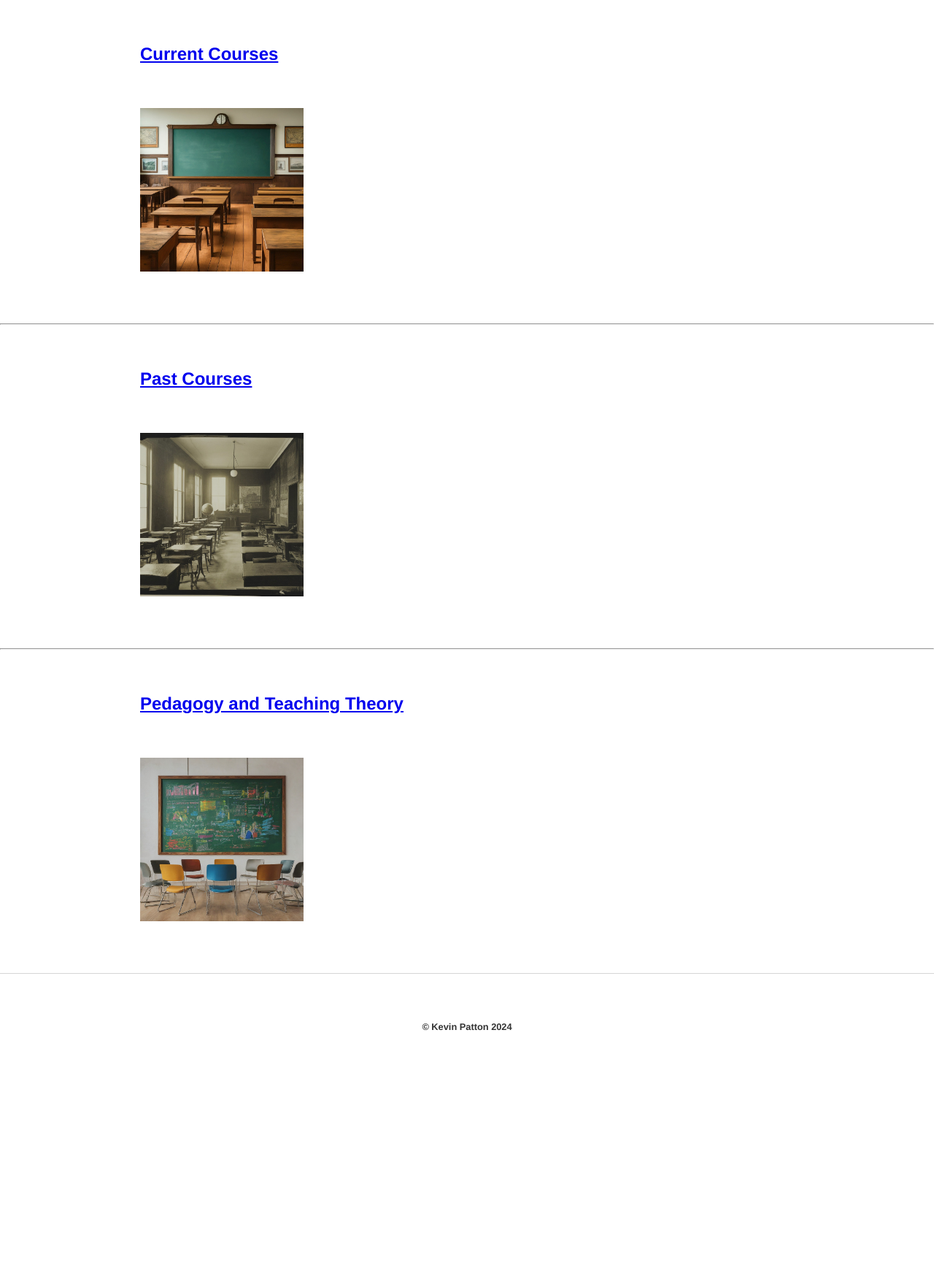
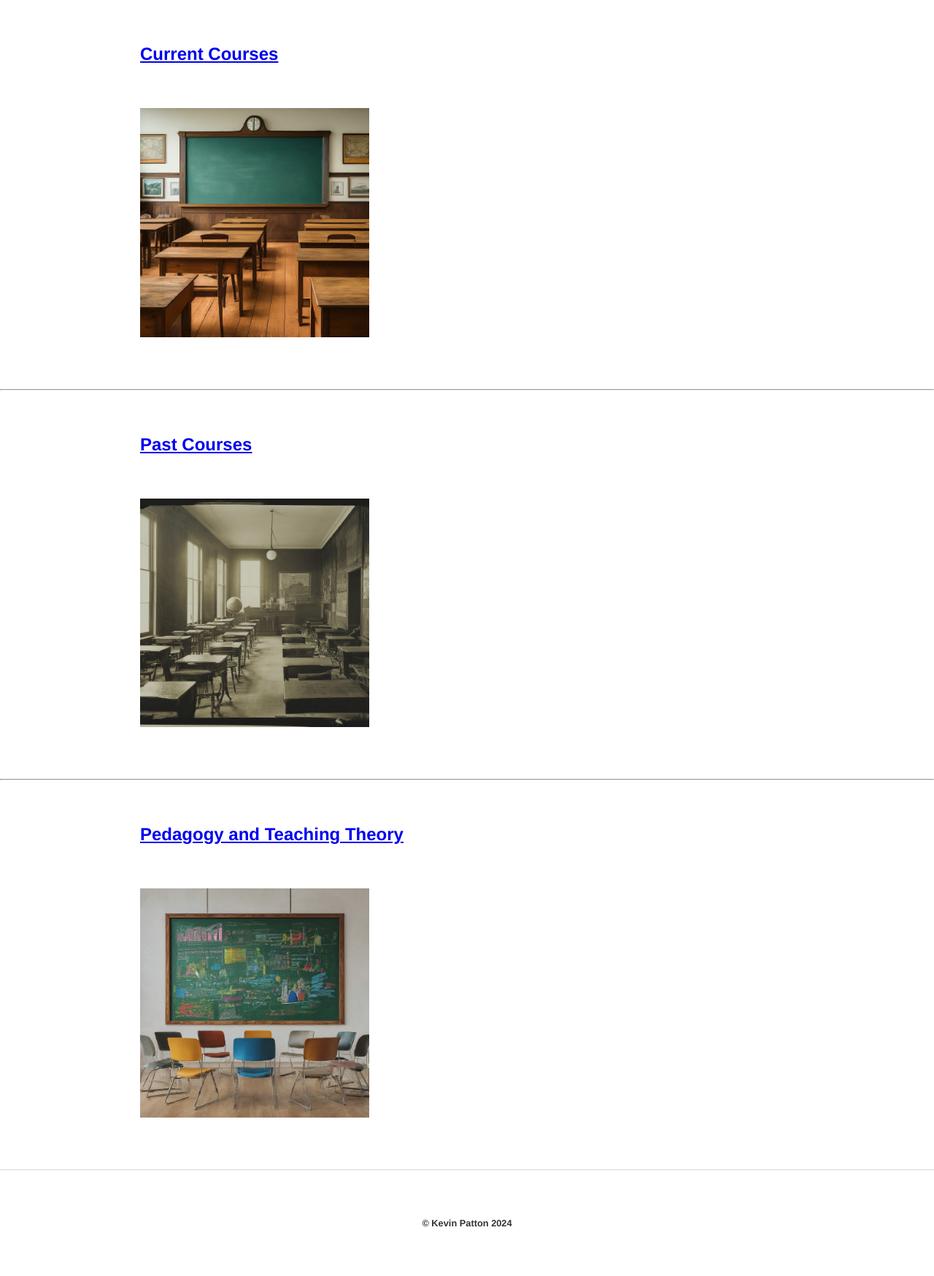
Before and after one commit to kevinjpatton/kevinjpatton.github.io, a Jekyll site: the page built from test.html, in a window 1280 px wide. Shown: the part 348-2096 px from the top of the page at 73% size. Built offline with Jekyll 4.4.1, drawn with Linux system fonts in a browser that asks for light colours; Markdown is read by kramdown in place of the engine named in the settings; before the commit the page ends 1828 px from its top, so only the background shows below that.

Commit message:
Update test.css

```diff
--- a/css/test.css
+++ b/css/test.css
@@ -182,7 +182,7 @@ table, th, td {  /* This will apply the font to the entire table */
 
 /* Thumbnail Image */
 img.thumbnail {
-    width: 25%; /* Adjust this percentage as needed */
+    width: 35%; /* Adjust this percentage as needed */
     max-width: 400px; /* Adjust this to your desired maximum width */
     height: auto; /* Maintain aspect ratio */
     object-fit: cover; /* Crop to fit the square container */
```
